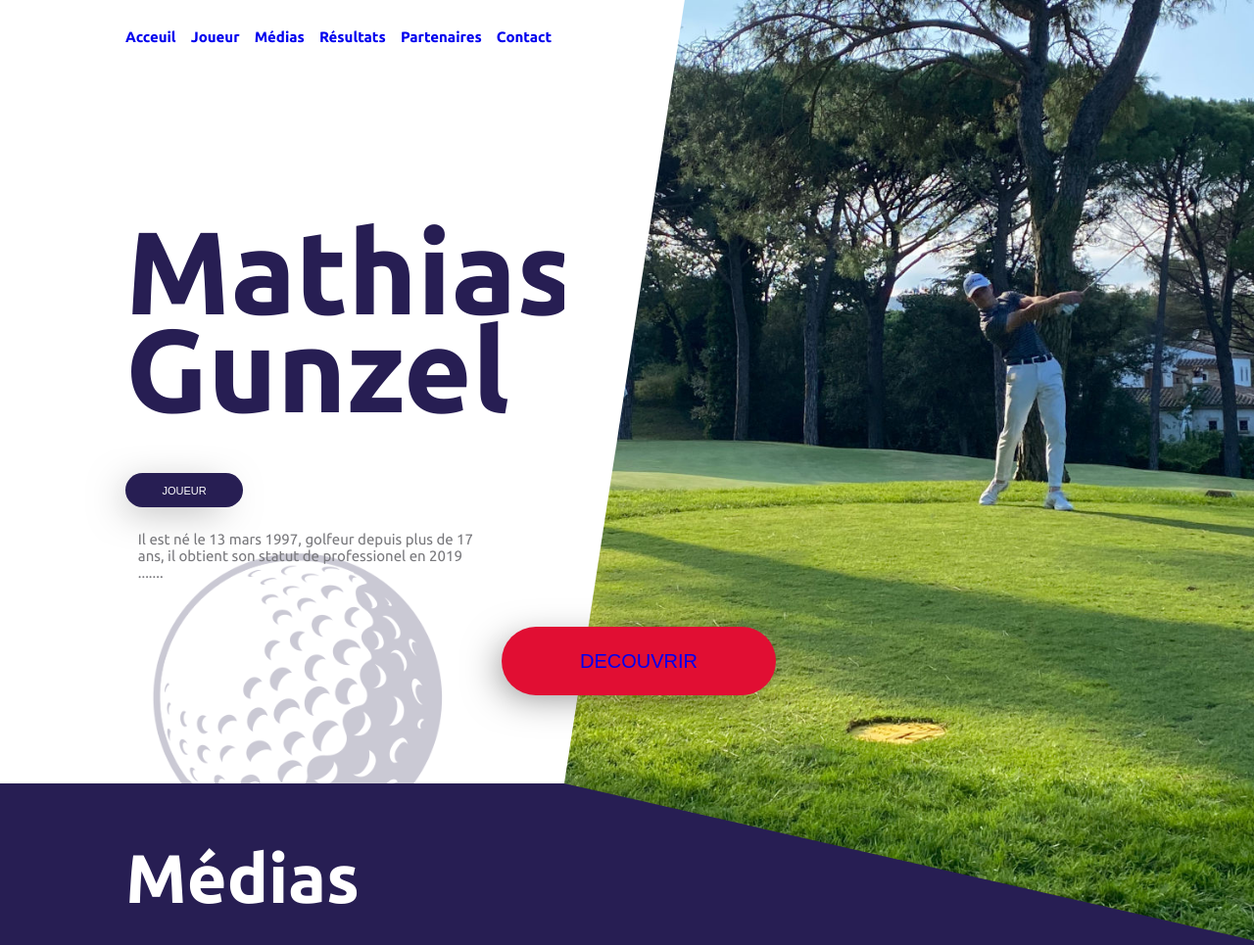
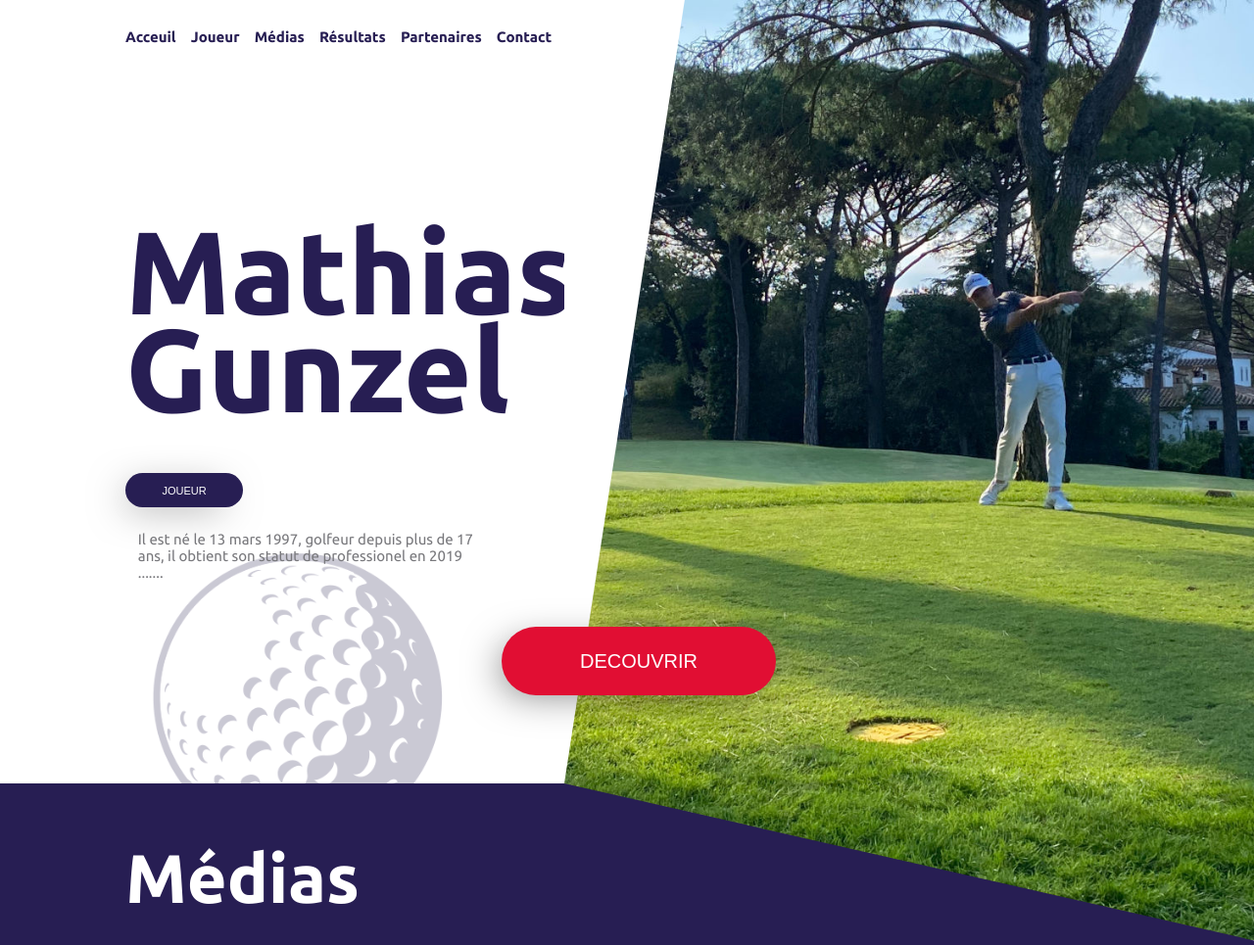
Before and after one commit to RomainMarcazzan/mg, a website: page index.html in a window 1280 px wide. Shown: the top 965 px of the page at 98% size. Drawn offline with Linux system fonts and the light colour scheme; files whose address does not match are found by name.

Commit message:
changing a link style

```diff
--- a/sass/base/_base.scss
+++ b/sass/base/_base.scss
@@ -15,10 +15,11 @@ body {
   box-sizing: border-box;
 }
 
-a {
+a,
+a:hover,
+a:focus,
+a:active,
+a:hover {
   text-decoration: none;
-}
-
-a:visited {
   color: inherit;
 }
```
Also changed, not shown: public/css/style.css, 1 other file.
